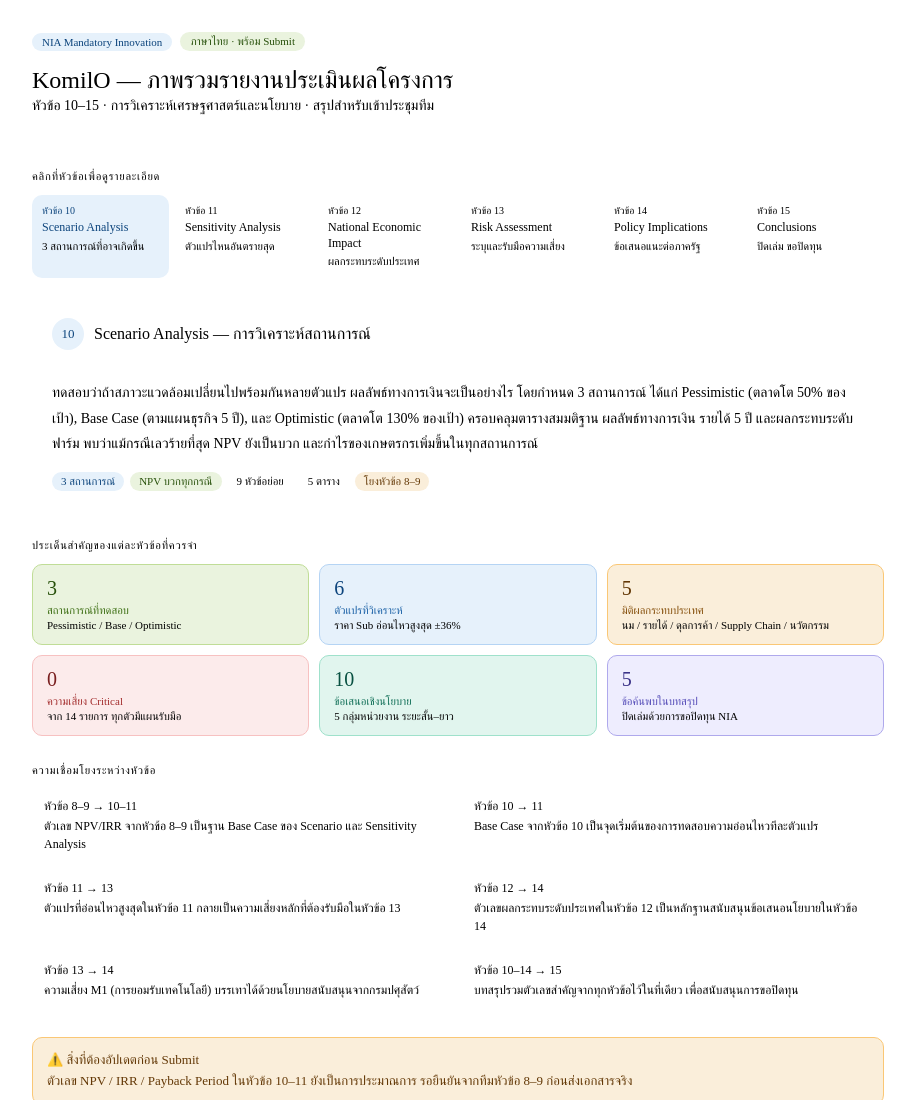
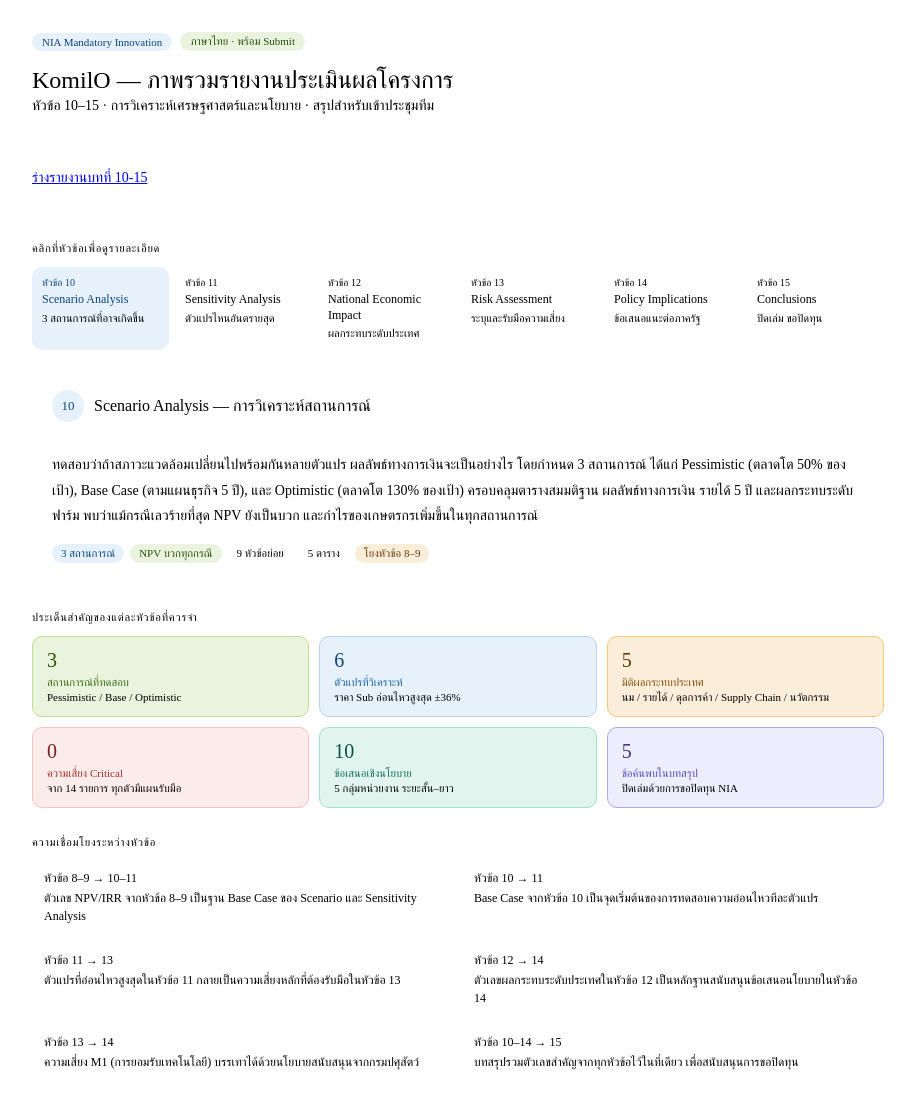
Before and after one commit to kwarasup/komilo, a plain HTML site: page index.html in a window 1280 px wide. Shown: the top 1100 px of the page, without its empty margins (182-1097 px from the left). Drawn offline with Linux system fonts and the light colour scheme.

Commit message:
Add link to draft report for chapters 10-15
Added a link to the draft report for chapters 10-15.

```diff
--- a/index.html
+++ b/index.html
@@ -72,6 +72,7 @@ h1{font-size:24px;font-weight:500;color:var(--color-text-primary);margin-bottom:
   </div>
   <h1>KomilO — ภาพรวมรายงานประเมินผลโครงการ</h1>
   <p class="sub">หัวข้อ 10–15 · การวิเคราะห์เศรษฐศาสตร์และนโยบาย · สรุปสำหรับเข้าประชุมทีม</p>
+  <p class="sub"> <a href="https://kwarasup.github.io/komilo/หัวข้อ10_15.pdf"> ร่างรายงานบทที่ 10-15 </a> </p>
 
   <p class="sec-label">คลิกที่หัวข้อเพื่อดูรายละเอียด</p>
   <div class="tabs">
```
